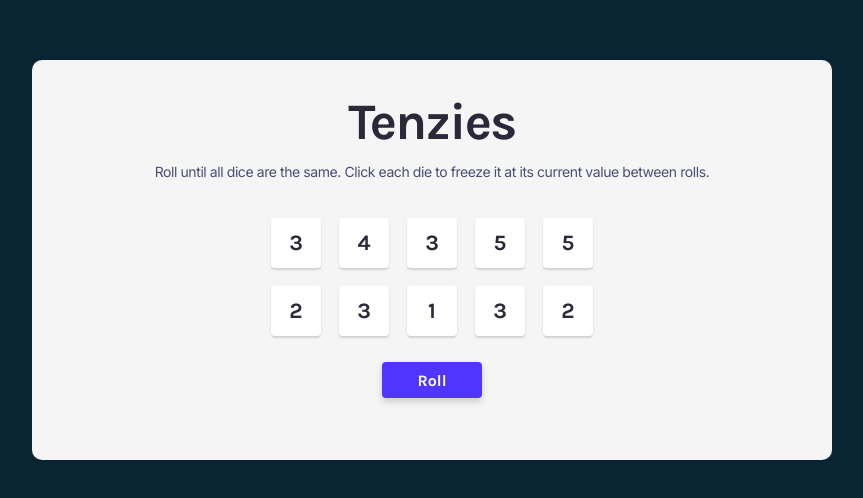
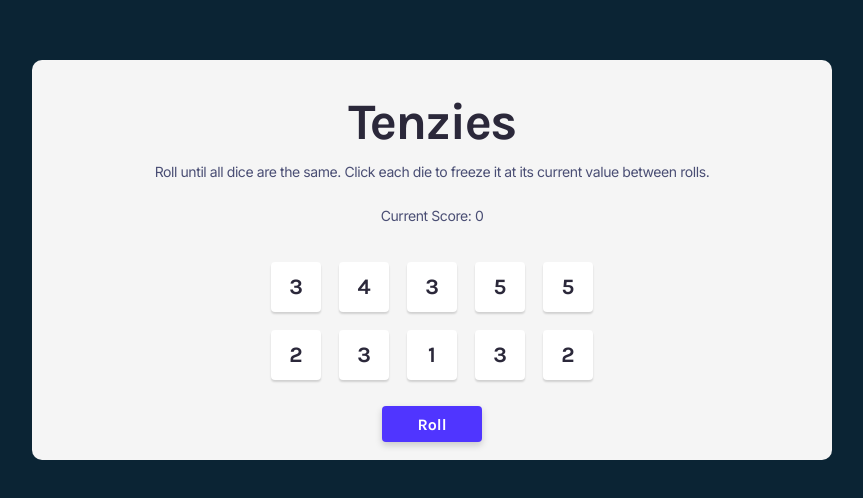
Before and after one commit to jinxlearns2code/tenzies, a React (Vite) app: page / in a window 1280 px wide. Shown: the part 140-638 px from the top of the page, without its empty margins (208-1071 px from the left). Built offline with nearby package versions, Linux system fonts and the light colour scheme.

Commit message:
added a counter

```diff
--- a/src/App.jsx
+++ b/src/App.jsx
@@ -6,6 +6,7 @@ import Confetti from 'react-confetti'
 
 function App() {
 
+  const [count, setCount] = useState(0)
   const [dieNum, setDieNum] = useState(allNewDice())
   const [tenzies, setTenzies] = useState(false)
 
@@ -19,6 +20,10 @@ function App() {
       console.log("you've won")
     }
   }, [dieNum])
+
+  function counter() {
+    setCount(prevCount => prevCount + 1)
+  }
 
   function generateNewDice() {
     let num = Math.floor(Math.random() * 6) + 1
@@ -47,6 +52,7 @@ function App() {
     } else {
       setTenzies(false)
       setDieNum(allNewDice())
+      setCount(-1)
     }
   }
 
@@ -56,6 +62,11 @@ function App() {
         { ...die, isHeld: !die.isHeld } :
         die
     }))
+  }
+
+  function wrapperFunction() {
+    rollDice();
+    counter();
   }
 
   const diceElements = dieNum.map(die =>
@@ -69,13 +80,15 @@ function App() {
       {tenzies && <Confetti />}
       <h1>Tenzies</h1>
 		  <p>Roll until all dice are the same. Click each die to freeze it at its current value between rolls.</p>
-
-      <div id="dice-container">
+      <div className="clickCounter">
+        <p>Current Score: {count}</p>
+      </div>
+      <div id="dice-container" onChange={counter}>
         {diceElements}
       </div>
       <button
         className="button"
-        onClick={rollDice}
+        onClick={wrapperFunction}
       >
         {tenzies ? "New Game" : "Roll"}
       </button>
```
